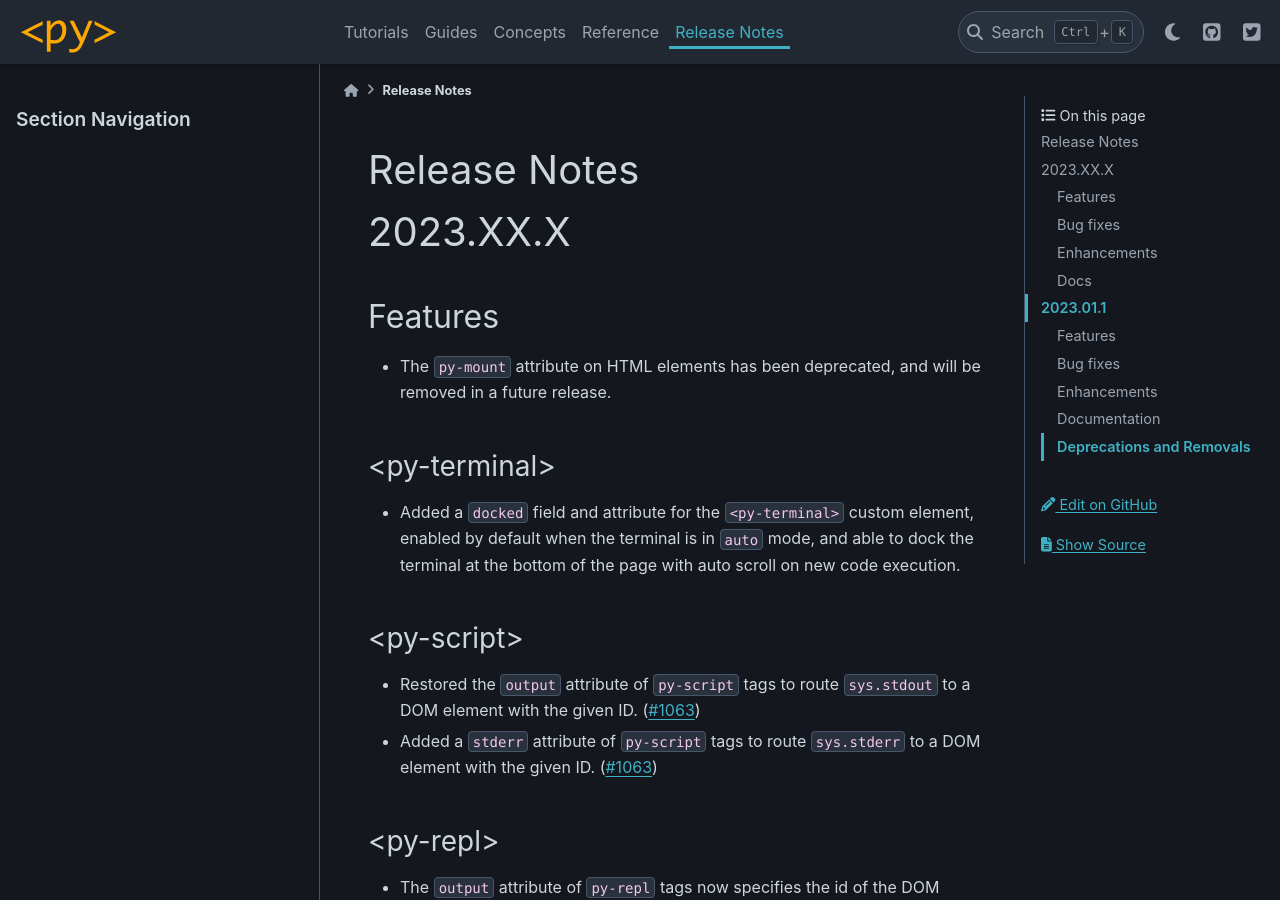
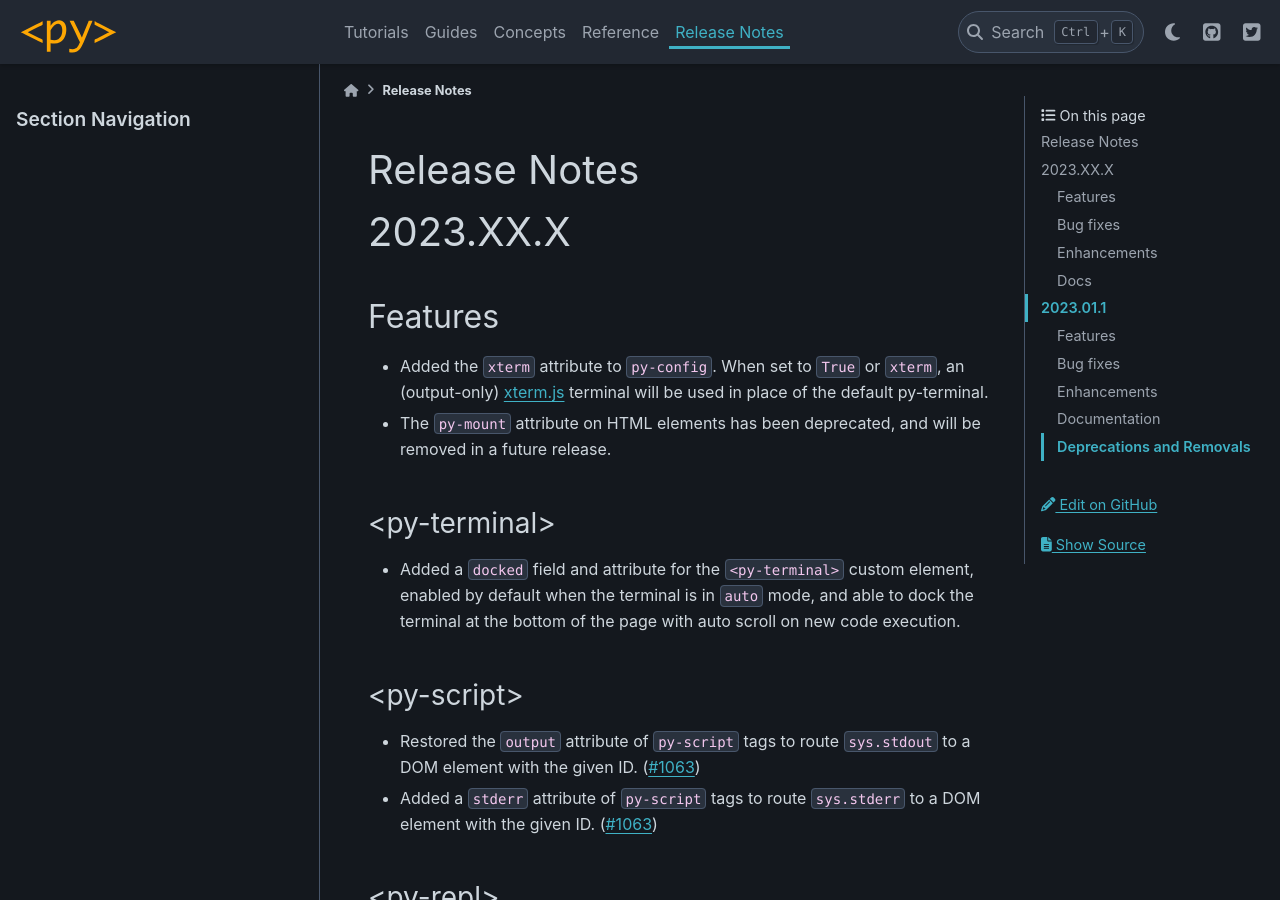
Before and after one commit to pyscript/pyscript, a Sphinx documentation site: the page built from docs/changelog.md, in a window 1280 px wide and 900 px high. Built offline with Sphinx 7.4.7 and the PyData theme 0.15.4, drawn with Linux system fonts in a browser that asks for light colours.

Commit message:
Changelog

```diff
--- a/docs/changelog.md
+++ b/docs/changelog.md
@@ -7,6 +7,7 @@
 Features
 --------
 
+- Added the `xterm` attribute to `py-config`. When set to `True` or `xterm`, an (output-only) [xterm.js](http://xtermjs.org/) terminal will be used in place of the default py-terminal.
 - The `py-mount` attribute on HTML elements has been deprecated, and will be removed in a future release.
 
 
```
